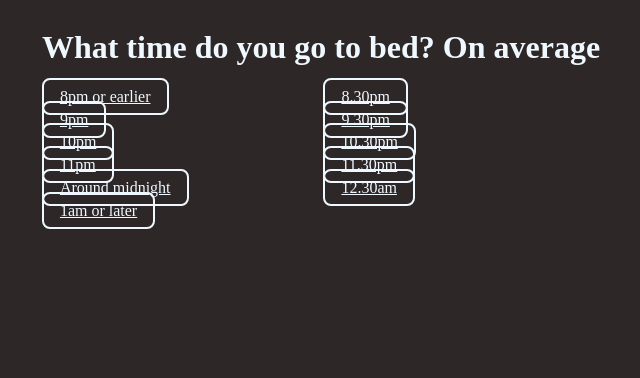
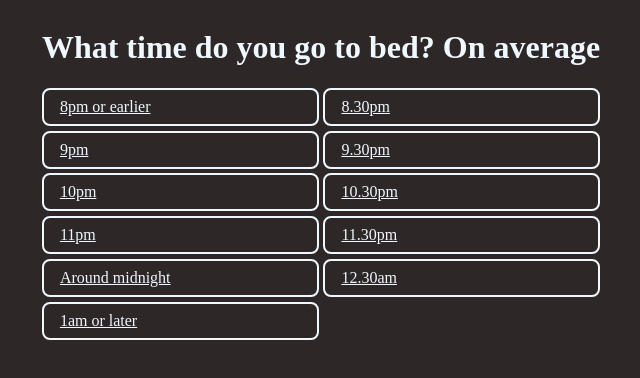
Before and after one commit to duncanbradley/bedtime, a SvelteKit app: page / in a window 1280 px wide. Shown: the top 378 px of the page, without its empty margins (327-967 px from the left). Built offline with nearby package versions, Linux system fonts and the light colour scheme; a web font is replaced by a local one.

Commit message:
display: block to make options fill available space

```diff
--- a/src/routes/+page.svelte
+++ b/src/routes/+page.svelte
@@ -1,10 +1,5 @@
 <script lang="ts">
-  import PieChart from "../lib/components/PieChart.svelte";
-  import GeneralTimePicker03 from "$lib/components/GeneralTimePicker03.svelte";
-
   let { data } = $props();
-
-  let selected = $state();
 
   function slugify(text) {
     try {
@@ -27,7 +22,7 @@
   }
 </script>
 
-<nav>
+<nav >
   <ul class="sleep-options">
     {#each data.sleep as option (option.Time)}
       <li >
@@ -49,6 +44,7 @@
 
   .sleep-option {
     padding: 0.5rem 1rem;
+    display: block;
     border: 2px solid aliceblue;
     border-radius: 0.5rem;
     color: aliceblue;
```
